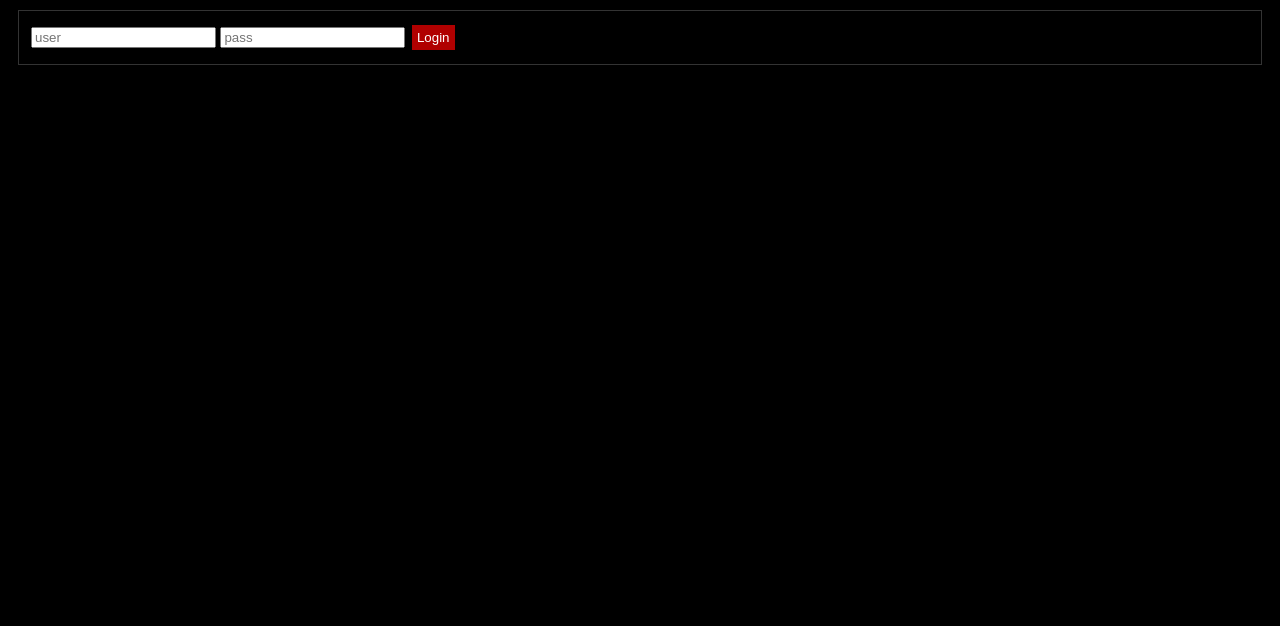
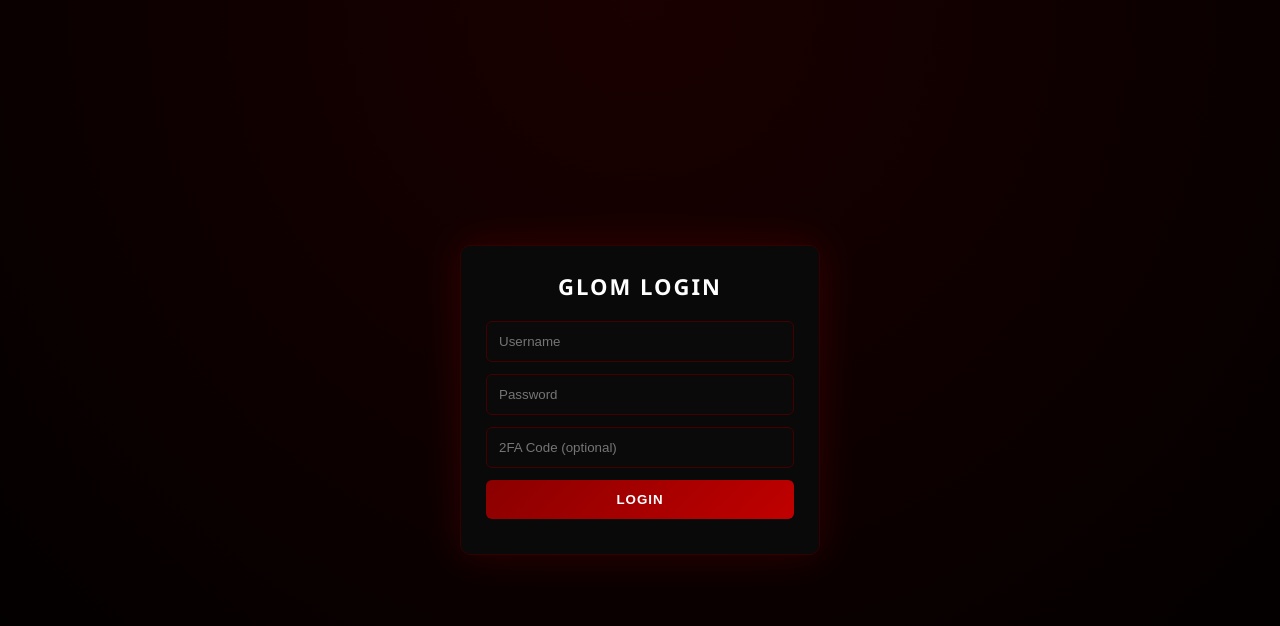
Before and after one commit to xbsutef1-ai/myauth, a website: page theme.html in a window 1280 px wide. Drawn offline with Linux system fonts and the light colour scheme.

Commit message:
Update theme.html

```diff
--- a/theme.html
+++ b/theme.html
@@ -1,71 +1,129 @@
 <!DOCTYPE html>
-<html>
+<html lang="en">
 <head>
 <meta charset="UTF-8">
-<title>GLOM Panel</title>
+<title>GLOM Authorization</title>
+
 <style>
-body{background:#000;color:#fff;font-family:Arial}
-.card{border:1px solid #333;padding:12px;margin:10px}
-button{background:#b00000;color:#fff;border:none;padding:5px;margin:2px}
-.hidden{display:none}
+* {
+  box-sizing: border-box;
+}
+
+body {
+  margin: 0;
+  height: 100vh;
+  background: radial-gradient(circle at top, #1a0000, #000);
+  font-family: "Segoe UI", Arial;
+  color: #fff;
+  display: flex;
+  align-items: center;
+  justify-content: center;
+}
+
+.card {
+  width: 360px;
+  background: rgba(10,10,10,0.95);
+  border: 1px solid #300;
+  border-radius: 10px;
+  padding: 25px;
+  box-shadow: 0 0 40px rgba(255,0,0,0.15);
+}
+
+h1 {
+  margin: 0 0 20px;
+  text-align: center;
+  font-size: 22px;
+  letter-spacing: 2px;
+}
+
+.input {
+  width: 100%;
+  padding: 12px;
+  margin-bottom: 12px;
+  border-radius: 6px;
+  border: 1px solid #400;
+  background: #0a0a0a;
+  color: #fff;
+  outline: none;
+}
+
+.input:focus {
+  border-color: #a00000;
+}
+
+.button {
+  width: 100%;
+  padding: 12px;
+  background: linear-gradient(135deg, #8b0000, #c00000);
+  border: none;
+  border-radius: 6px;
+  color: #fff;
+  font-weight: bold;
+  letter-spacing: 1px;
+  cursor: pointer;
+}
+
+.button:hover {
+  opacity: 0.9;
+}
+
+.error {
+  margin-top: 10px;
+  color: #ff4d4d;
+  font-size: 14px;
+  text-align: center;
+}
 </style>
 </head>
+
 <body>
 
-<div class="card" id="login">
-<input id="u" placeholder="user">
-<input id="p" type="password" placeholder="pass">
-<button onclick="login()">Login</button>
-</div>
+<div class="card">
+  <h1>GLOM LOGIN</h1>
 
-<div class="card hidden" id="panel">
-<h3 id="role"></h3>
-<button onclick="loadLic()">Licenses</button>
-<button id="logsBtn" onclick="loadLogs()">Logs</button>
-<pre id="out"></pre>
+  <input id="username" class="input" placeholder="Username">
+  <input id="password" type="password" class="input" placeholder="Password">
+  <input id="totp" class="input" placeholder="2FA Code (optional)">
+
+  <button class="button" type="button" onclick="login()">LOGIN</button>
+
+  <div id="error" class="error"></div>
 </div>
 
 <script>
-let T="", ROLE="";
+const $ = id => document.getElementById(id);
 
-function login(){
- fetch("/auth/login",{method:"POST",headers:{"Content-Type":"application/json"},
- body:JSON.stringify({username:u.value,password:p.value})})
- .then(r=>r.json()).then(d=>{
-  T=d.token; ROLE=d.role;
-  login.classList.add("hidden");
-  panel.classList.remove("hidden");
-  role.innerText="ROLE: "+ROLE;
-  if(!["MASTER","OWNER"].includes(ROLE)) logsBtn.style.display="none";
- });
-}
+function login() {
+  $("error").innerText = "";
 
-function loadLic(){
- fetch("/licenses",{headers:{Authorization:"Bearer "+T}})
- .then(r=>r.json()).then(d=>{
-  out.innerHTML=d.map(l=>`
-${l.product.name} | ${l.status}
-${["MASTER","OWNER","SOURCE"].includes(ROLE)?`<button onclick="reset('${l._id}')">Reset HWID</button>`:""}
-${ROLE==="MASTER"?`<button onclick="del('${l._id}')">Delete</button>`:""}
-`).join("<hr>");
- });
-}
+  const data = {
+    username: $("username").value.trim(),
+    password: $("password").value,
+    totp: $("totp").value.trim()
+  };
 
-function reset(id){
- fetch("/licenses/"+id+"/reset-hwid",{method:"POST",headers:{Authorization:"Bearer "+T}})
- .then(()=>alert("HWID Reset"));
-}
+  if (!data.username || !data.password) {
+    $("error").innerText = "Enter username and password";
+    return;
+  }
 
-function del(id){
- fetch("/licenses/"+id,{method:"DELETE",headers:{Authorization:"Bearer "+T}})
- .then(()=>loadLic());
-}
-
-function loadLogs(){
- fetch("/logs",{headers:{Authorization:"Bearer "+T}})
- .then(r=>r.json()).then(d=>{
-  out.textContent=JSON.stringify(d,null,2);
- });
+  fetch("/auth/login", {
+    method: "POST",
+    headers: { "Content-Type": "application/json" },
+    body: JSON.stringify(data)
+  })
+  .then(async res => {
+    const json = await res.json().catch(() => ({}));
+    if (!res.ok) throw new Error(json.error || "Login failed");
+    return json;
+  })
+  .then(d => {
+    console.log("TOKEN:", d.token);
+    location.reload(); // أو حولك للبانل لاحقًا
+  })
+  .catch(err => {
+    $("error").innerText = err.message;
+  });
 }
 </script>
 
```
